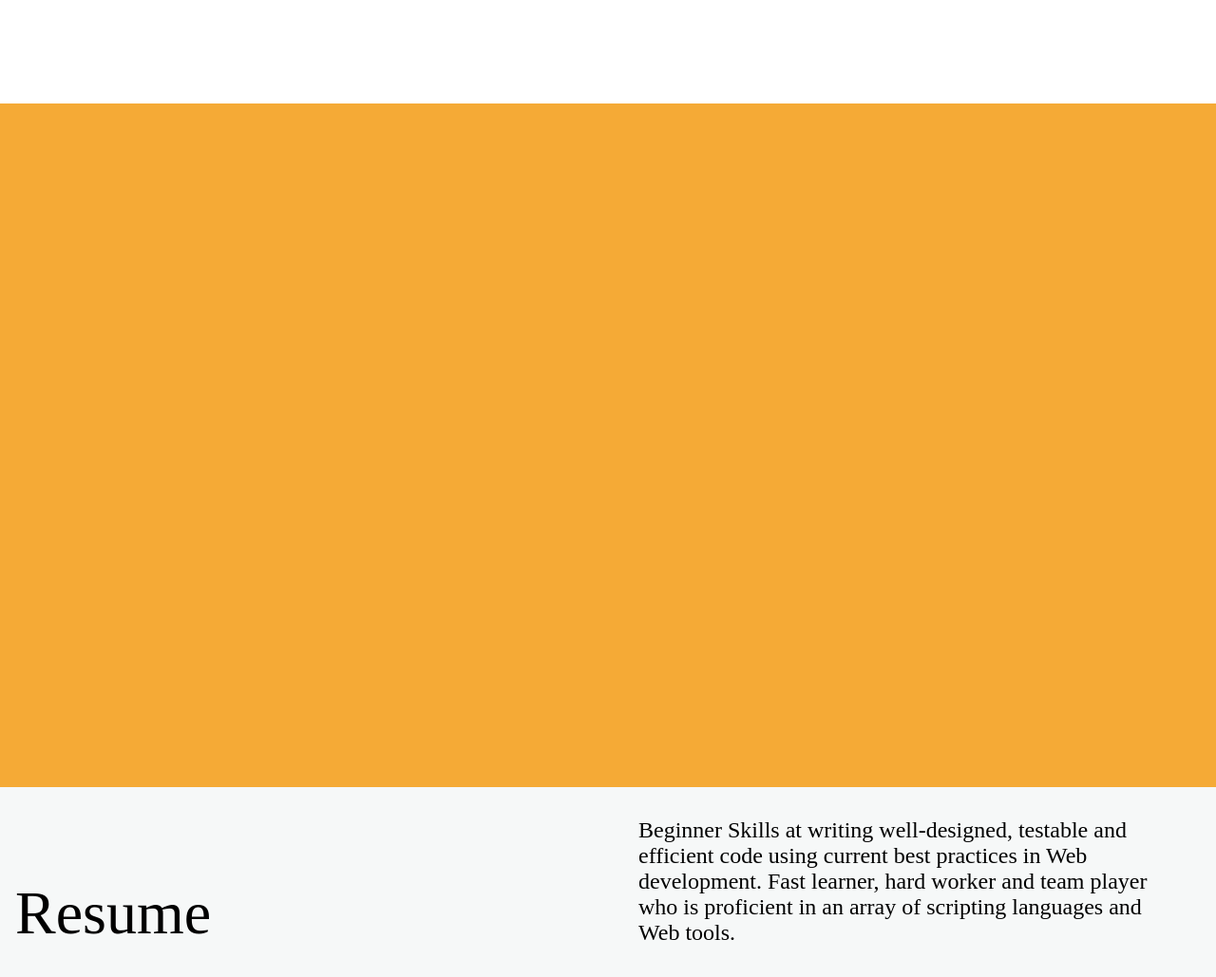
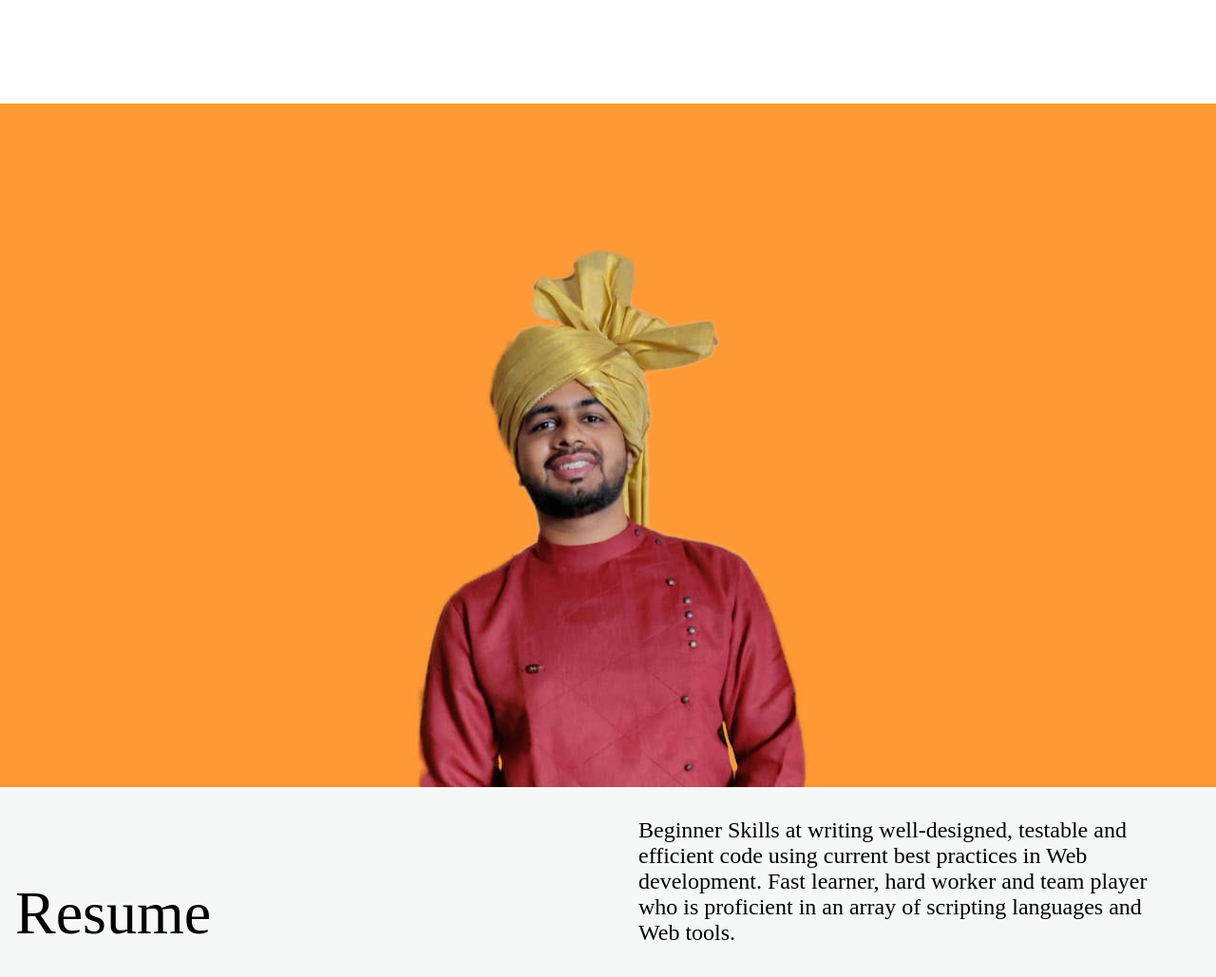
Before and after one commit to mistycal98/profile, a plain HTML site: page index.html in a window 1280 px wide. Shown: the part 402-1431 px from the top of the page at 95% size. Drawn offline with Linux system fonts and the light colour scheme; a web font is replaced by a local one.

Commit message:
Update profile photo

```diff
--- a/styles/style.css
+++ b/styles/style.css
@@ -99,7 +99,7 @@ a {
 
 /* Section: Personal Photo */
 #personal-photo {
-  background-color: #f5aa36;
+  background: url(../assets/photo\ trad.png);
   height: 90vh;
 }
 
```
Also changed, not shown: assets/photo trad.png (added).
